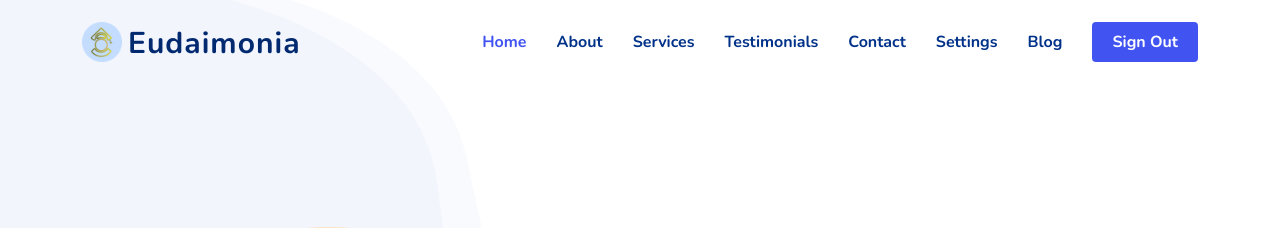
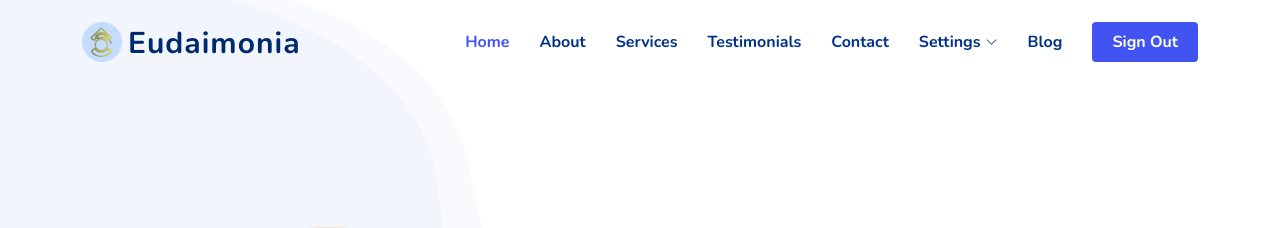
Before and after one commit to iamfaqeehhokyky/Eudaimonia, a Flask app: page /home in a window 1280 px wide. Shown: the top 228 px of the page. Run offline with Flask 3, Linux system fonts and the light colour scheme; a user stored in the database is signed in; data comes from the database, SQL or seed files in the repository; some libraries are stand-ins or nearby versions.

Commit message:
added dropdown <i> tag

```diff
--- a/templates/home.html
+++ b/templates/home.html
@@ -77,8 +77,8 @@
             <li><a class="nav-link scrollto" href="#testimonials">Testimonials</a></li>
             <li><a class="nav-link scrollto" href="#contact">Contact</a></li>
             <li><ul class="settings">
-              <li>
-                <a href="#">Settings</a>
+              <li class="dropdown">
+                <a href="#"><span>Settings</span> <i class="bi bi-chevron-down"></i></a>
                 <ul class="sub_settings">
                   <li><a href="/history">Usage History</a></li>
                   <li><a href="/settings">Privacy Settings</a></li>
```
